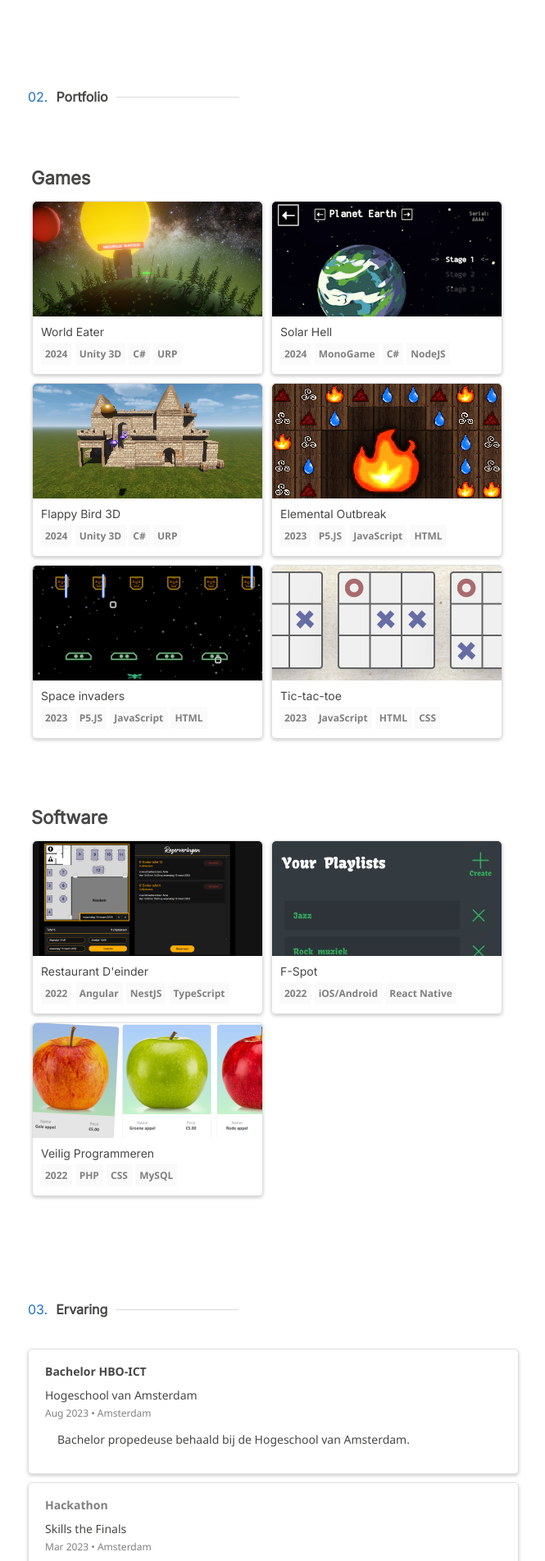
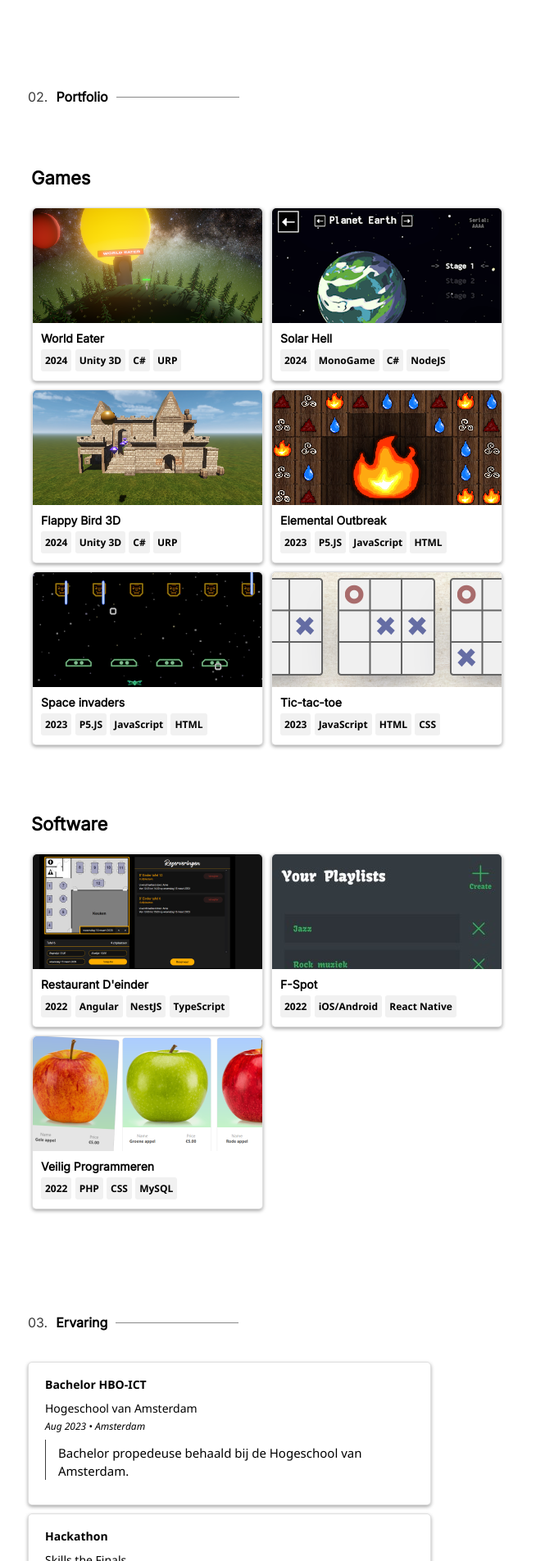
Before and after one commit to LennonStolk/website, a PHP site: page / in a window 1280 px wide. Shown: the part 520-2424 px from the top of the page at 82% size, without its empty margins (282-947 px from the left). Run offline with PHP 8.4, Linux system fonts and the light colour scheme; some libraries are stand-ins or nearby versions; some web fonts are replaced.

Commit message:
Increased contrast

```diff
--- a/css/style.css
+++ b/css/style.css
@@ -12,12 +12,12 @@
     var(--navigation-bar-right) 0%,
     var(--navigation-bar-left) 100%
   );
-  --navigation-text: #d9d9d9;
-  --highlight: #1d72c7;
+  --navigation-text: #888888;
+  --highlight: #3d3d3d;
   --button: #d9d9d9;
-  --main-text: #474745;
-  --muted-text: grey;
-  --main-headers: #474745;
+  --main-text: #000000;
+  --muted-text: #000000;
+  --main-headers: #000000;
 }
 body {
   font-family: "Inter";
@@ -46,7 +46,7 @@ body {
   margin-top: 10px;
   transition: ease-in-out 200ms;
   border: 1px solid rgba(0, 0, 0, 0.125);
-  box-shadow: 0 2px 4px 0 rgba(0, 0, 0, 0.2);
+  box-shadow: 0 2px 4px 0 rgba(0, 0, 0, 0.35);
 }
 .nav > a {
   width: 0px;
@@ -224,7 +224,7 @@ body {
 }
 .portfolio-category {
   font-size: 22px;
-  margin: 12px 4px;
+  margin: 20px 4px;
   margin-top: 80px;
   color: var(--main-text);
   font-weight: bold;
@@ -321,17 +321,17 @@ body {
 }
 
 .experience-block {
-  width: min(600px, 86%);
+  width: min(450px, 86%);
   border: 1px solid rgba(0, 0, 0, 0.125);
   border-radius: 5px;
-  box-shadow: 0 2px 4px 0 rgba(0, 0, 0, 0.2);
+  box-shadow: 0 2px 4px 0 rgba(0, 0, 0, 0.35);
   padding: 20px;
   margin-bottom: 10px;
   transition: ease-in-out 200ms;
 }
 
 .experience-block:hover {
-  box-shadow: 0 8px 16px 0 rgba(0, 0, 0, 0.2);
+  box-shadow: 0 8px 16px 0 rgba(0, 0, 0, 0.35);
 }
 
 .experience-role {
@@ -339,7 +339,7 @@ body {
   font-size: 14px;
   font-weight: 600;
   margin-bottom: 15px;
-  color: var(--muted-text);
+  color: var(--main-headers);
 }
 .experience-company {
   font-family: "Segoe UI", Tahoma, Geneva, Verdana, sans-serif;
@@ -350,13 +350,15 @@ body {
 .experience-date-location {
   font-family: "Segoe UI", Tahoma, Geneva, Verdana, sans-serif;
   font-size: 12px;
-  color: var(--muted-text);
+  color: var(--main-headers);
+  font-style: italic;
 }
 .experience-description {
   padding: 5px 15px 0 15px;
-  font-size: 14px !important;
+  font-size: 15px !important;
   font-family: "Segoe UI", Tahoma, Geneva, Verdana, sans-serif;
   color: var(--main-headers);
+  border-left: 1px solid var(--highlight);
 }
 
 .experience-work {
@@ -387,12 +389,13 @@ body {
   margin: 5px;
   border: 1px solid rgba(0, 0, 0, 0.125);
   border-radius: 5px;
-  box-shadow: 0 2px 4px 0 rgba(0, 0, 0, 0.2);
+  box-shadow: 0 2px 4px 0 rgba(0, 0, 0, 0.35);
   transition: ease-in-out 200ms;
+  font-weight: bold;
 }
 
 .portfolio-block:hover {
-  box-shadow: 0 8px 16px 0 rgba(0, 0, 0, 0.2);
+  box-shadow: 0 8px 16px 0 rgba(0, 0, 0, 0.35);
 }
 
 .portfolio-image {
@@ -415,10 +418,11 @@ body {
 }
 
 .portfolio-label {
-  background-color: #fafafa;
+  background-color: #f1f1f1;
   font-size: 12px;
   padding: 5px;
   font-weight: 600;
+  border-radius: 3px;
 }
 
 .portfolio-link {
@@ -444,13 +448,13 @@ body {
   margin: 5px 0;
   border: 1px solid rgba(0, 0, 0, 0.125);
   border-radius: 5px;
-  box-shadow: 0 2px 4px 0 rgba(0, 0, 0, 0.2);
+  box-shadow: 0 2px 4px 0 rgba(0, 0, 0, 0.35);
   transition: ease-in-out 200ms;
 }
 
 .contact-link:hover {
   margin: 5px -5px 5px 5px;
-  box-shadow: 0 8px 16px 0 rgba(0, 0, 0, 0.2);
+  box-shadow: 0 8px 16px 0 rgba(0, 0, 0, 0.35);
 }
 
 .project-title {
@@ -510,14 +514,14 @@ body {
   width: min(100%, 600px);
   border: 1px solid rgba(0, 0, 0, 0.125);
   border-radius: 5px;
-  box-shadow: 0 2px 4px 0 rgba(0, 0, 0, 0.2);
+  box-shadow: 0 2px 4px 0 rgba(0, 0, 0, 0.35);
   transition: ease-in-out 200ms;
   padding: 10px;
   margin-bottom: 10px;
 }
 
 .project-image:hover {
-  box-shadow: 0 8px 16px 0 rgba(0, 0, 0, 0.2);
+  box-shadow: 0 8px 16px 0 rgba(0, 0, 0, 0.35);
 }
 
 .project-buttons {
--- a/index.html
+++ b/index.html
@@ -200,7 +200,7 @@
             <ol class="experience-list">
 
                 <li class="experience-block">
-                    <h6 class="experience-role experience-school">Bachelor HBO-ICT</h6>
+                    <h6 class="experience-role">Bachelor HBO-ICT</h6>
                     <h5 class="experience-company">Hogeschool van Amsterdam</h5>
                     <span class="experience-date-location">Aug 2023 • Amsterdam</span>
                     <p class="experience-description">
@@ -218,7 +218,7 @@
                 </li>
 
                 <li class="experience-block">
-                    <h6 class="experience-role experience-work">Frontend intern</h6>
+                    <h6 class="experience-role">Frontend intern</h6>
                     <h5 class="experience-company">Betty Blocks</h5>
                     <span class="experience-date-location">Jan 2023 - Jun 2023 • Alkmaar</span>
                     <p class="experience-description">
@@ -228,7 +228,7 @@
                 </li>
 
                 <li class="experience-block">
-                    <h6 class="experience-role experience-work">Fullstack intern</h6>
+                    <h6 class="experience-role">Fullstack intern</h6>
                     <h5 class="experience-company">Tegra Systems</h5>
                     <span class="experience-date-location">Aug 2021 - Jan 2022 • Andijk</span>
                     <p class="experience-description">
@@ -237,7 +237,7 @@
                 </li>
 
                 <li class="experience-block">
-                    <h6 class="experience-role experience-school">Software Developer 4</h6>
+                    <h6 class="experience-role">Software Developer 4</h6>
                     <h5 class="experience-company">Horizon College</h5>
                     <span class="experience-date-location">Aug 2020 - Jun 2023 • Hoorn</span>
                     <p class="experience-description">
```
